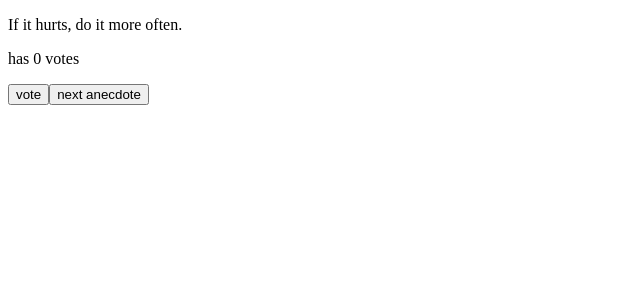
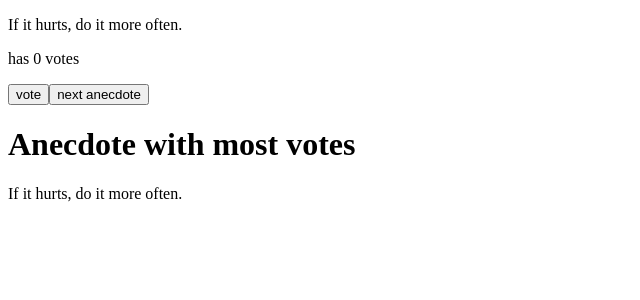
Before and after one commit to dun1a/Summer-FullStack-course, a React (Vite) app in the folder part1-exercises/unicafe-task/: page / in a window 1280 px wide. Shown: the top 300 px of the page, without its empty margins (0-640 px from the left). Built offline with nearby package versions, Linux system fonts and the light colour scheme.

Commit message:
task 1.14

```diff
--- a/part1-exercises/unicafe-task/src/App.jsx
+++ b/part1-exercises/unicafe-task/src/App.jsx
@@ -183,11 +183,21 @@ const ShowStatistics = (props) => {
 //   )
 // }
 
+// task 1.12 and 1.13 and 1.14
 const App = () => {
 
+const anecdotes = [
+  'If it hurts, do it more often.',
+  'Adding manpower to a late software project makes it later!',
+  'The first 90 percent of the code accounts for the first 90 percent of the development time...The remaining 10 percent of the code accounts for the other 90 percent of the development time.',
+  'Any fool can write code that a computer can understand. Good programmers write code that humans can understand.',
+  'Premature optimization is the root of all evil.',
+  'Debugging is twice as hard as writing the code in the first place. Therefore, if you write the code as cleverly as possible, you are, by definition, not smart enough to debug it.',
+  'Programming without an extremely heavy use of console.log is same as if a doctor would refuse to use x-rays or blood tests when diagnosing patients.',
+  'The only way to go fast, is to go well.'
+]
 const [selected, setSelected] = useState(0)
-const [anecdoteVotes, setAnecdoteVotes] = useState(Array(8).fill(0))
-
+const [anecdoteVotes, setAnecdoteVotes] = useState(new Array(anecdotes.length).fill(0))
 
 const handleVoteClick = () => {
   const copy = [...anecdoteVotes]
@@ -195,19 +205,6 @@ const handleVoteClick = () => {
   setAnecdoteVotes(copy)
 }
 
-
-
-// task 1.12
-const anecdotes = [
-    'If it hurts, do it more often.',
-    'Adding manpower to a late software project makes it later!',
-    'The first 90 percent of the code accounts for the first 90 percent of the development time...The remaining 10 percent of the code accounts for the other 90 percent of the development time.',
-    'Any fool can write code that a computer can understand. Good programmers write code that humans can understand.',
-    'Premature optimization is the root of all evil.',
-    'Debugging is twice as hard as writing the code in the first place. Therefore, if you write the code as cleverly as possible, you are, by definition, not smart enough to debug it.',
-    'Programming without an extremely heavy use of console.log is same as if a doctor would refuse to use x-rays or blood tests when diagnosing patients.',
-    'The only way to go fast, is to go well.'
-]
 const handleAnecdoteClick = () => {
   const randomNum = Math.floor((Math.random()) * anecdotes.length)
   setSelected(randomNum)
@@ -217,9 +214,13 @@ return (
    <p>{anecdotes[selected]}</p>
    <p> has {anecdoteVotes[selected]} votes </p>
    <Button onClick={handleVoteClick} text = 'vote' />
-    <Button onClick={handleAnecdoteClick} text = 'next anecdote' />
-    </div>
+   <Button onClick={handleAnecdoteClick} text = 'next anecdote' />
+
+   <h1> Anecdote with most votes </h1>
+   <p>{anecdotes[anecdoteVotes.indexOf(Math.max(...anecdoteVotes))]}</p>
+  </div>
   )
 }
 
+
 export default App
```
